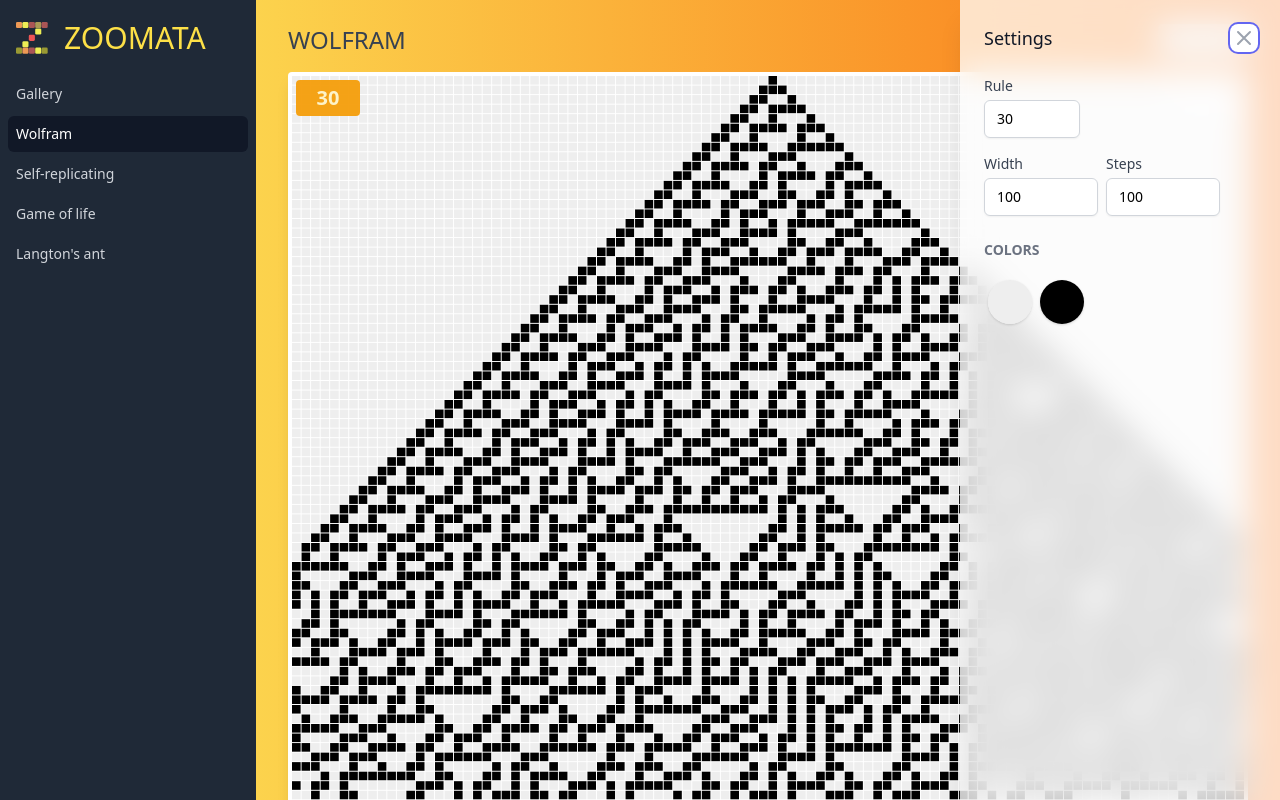
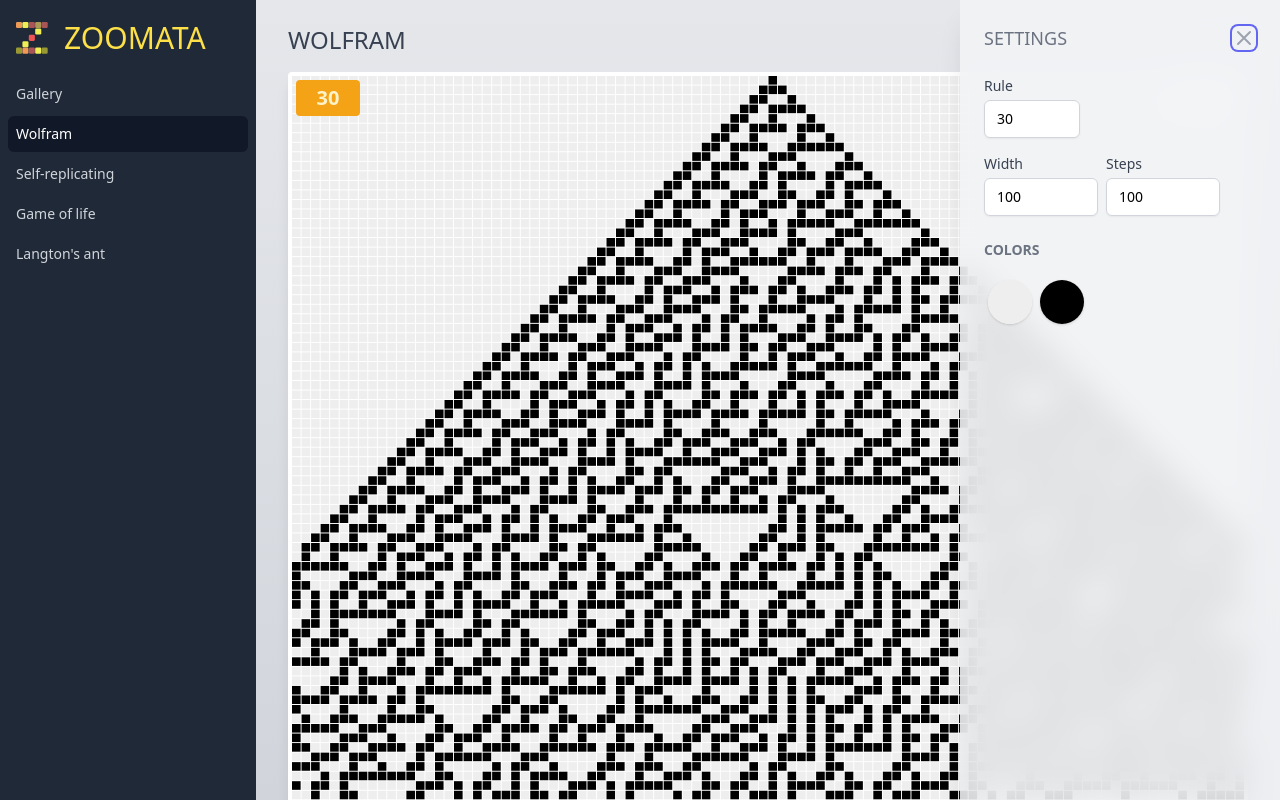
Before and after one commit to undo76/zoomata, a Next.js app: page /wolfram in a window 1280 px wide. Both pictures are taken after a click on the button "Settings". Built offline with nearby package versions, Linux system fonts and the light colour scheme; a web font is replaced by a local one.

Commit message:
Panel and page background

```diff
--- a/components/PageLayout.tsx
+++ b/components/PageLayout.tsx
@@ -40,7 +40,7 @@ export const PageLayout: React.FC<PageLayoutProps> = ({
       <Head>
         <title>Zoomata :: {title}</title>
       </Head>
-      <div className="h-screen flex overflow-hidden bg-gray-100 ">
+      <div className="h-screen flex overflow-hidden">
         <SidebarMenu
           navigation={navigation}
           sidebarOpen={sidebarOpen}
@@ -63,7 +63,7 @@ export const PageLayout: React.FC<PageLayoutProps> = ({
             </h1>
           </div>
 
-          <main className="flex-1 relative z-0 overflow-y-auto focus:outline-none bg-gradient-to-r from-[#fcd34d] to-[#f97316]">
+          <main className="flex-1 relative z-0 overflow-y-auto focus:outline-none bg-gradient-to-b from-gray-200 to-gray-300">
             <div className="py-6">
               <div className="max-w-7xl mx-auto px-4 sm:px-6 md:px-8">
                 <div className="flex justify-between">
--- a/components/SettingsPanel.tsx
+++ b/components/SettingsPanel.tsx
@@ -31,15 +31,15 @@ export const SettingsPanel: React.FC<{
               leaveTo="translate-x-full"
             >
               <div className="w-screen max-w-xs backdrop-filter backdrop-blur-lg">
-                <div className="h-full flex flex-col py-6 bg-white bg-opacity-75 shadow-xl overflow-y-scroll ">
+                <div className="h-full flex flex-col py-6 bg-gray-100 bg-opacity-[85%] shadow-xl overflow-y-scroll ">
                   <div className="px-4 sm:px-6">
                     <div className="flex items-start justify-between">
-                      <Dialog.Title className="text-lg font-medium text-gray-900">
+                      <Dialog.Title className="text-lg font-medium text-gray-500 uppercase">
                         {title}
                       </Dialog.Title>
                       <div className="ml-3 h-7 flex items-center">
                         <button
-                          className="bg-white rounded-md text-gray-400 hover:text-gray-500 focus:outline-none focus:ring-2 focus:ring-offset-2 focus:ring-indigo-500"
+                          className="bg-transparent rounded-md text-gray-400 hover:text-gray-500 focus:outline-none focus:ring-2 focus:ring-offset-0 focus:ring-indigo-500"
                           onClick={() => setOpen(false)}
                         >
                           <span className="sr-only">Close panel</span>
```
